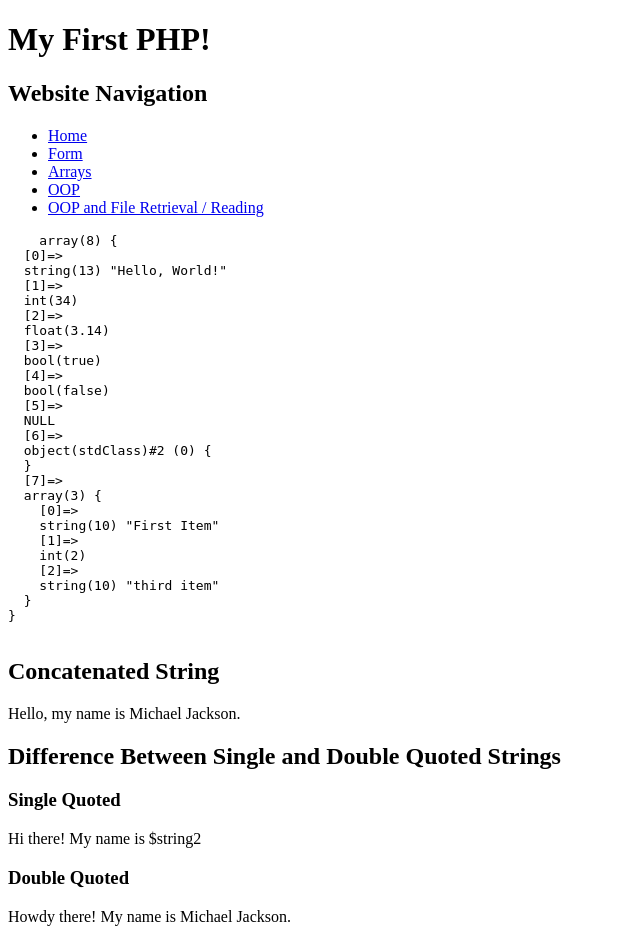
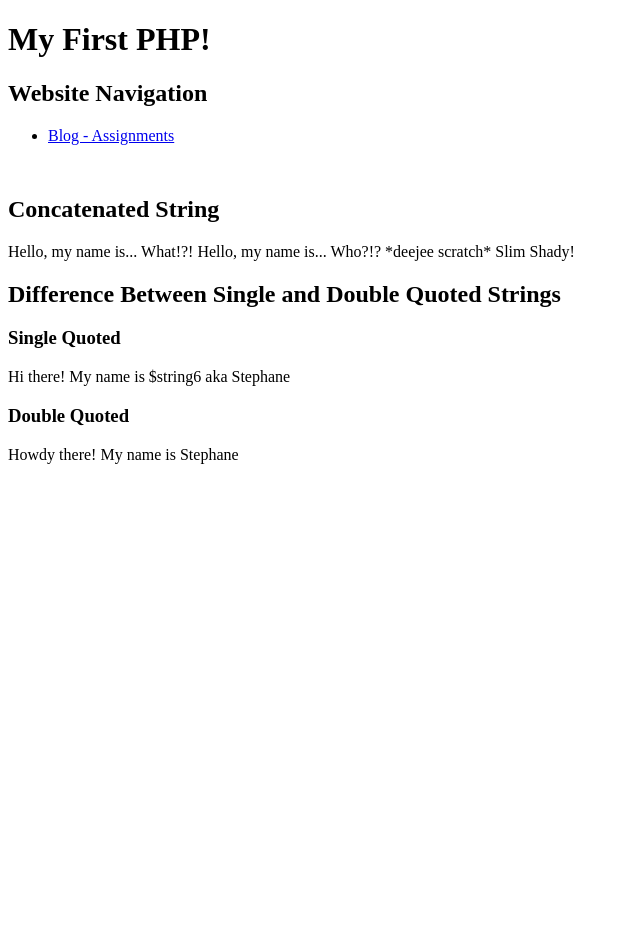
Before and after one commit to svaillancourt/PHP--Blog-Assignment, a PHP site: page / in a window 1280 px wide. Shown: the whole page, without its empty margins (0-640 px from the left). After the commit the page ends 464 px from the top, so only its background shows below. Run offline with PHP 8.4, Linux system fonts and the light colour scheme.

Commit message:
title page edits

```diff
--- a/includes/datatypes.php
+++ b/includes/datatypes.php
@@ -12,19 +12,26 @@ $myMessage = 'My First PHP!';
 /**
  * Data-Types.
  */
-// String.
+
+ // String.
 $myString = 'Hello, World!';
+
 // Integer.
 $myInteger = 34;
+
 // Float / Double.
 $myFloat = 3.14;
+
 // Boolean.
 $myBoolTrue = TRUE;
 $myBoolFalse = false;
+
 // Null.
 $myNull = NULL;
+
 // Object.
 $myObject = new stdClass();
+
 // Array.
 $myArray = ['First Item', 2, 'third item'];
 $myOtherArray = array(
@@ -37,16 +44,23 @@ $myOtherArray = array(
   $myObject,
   $myArray
 );
+
 /**
  * Strings.
  */
-$string1 = 'Hello, my name is ';
-$string2 = 'Michael Jackson.';
+
+$string1 = 'Hello, my name is... ';
+$string2 = 'Slim Shady! ';
+$string3 = 'What!?! ';
+$string4 = 'Who?!? ';
+$string5 = ' *deejee scratch* ';
+$string6 = 'Stephane';
+
 // We concatenate strings using the "." character. ("+" is reserved for addition.)
-$concattedString = $string1 . $string2;
+$concattedString = $string1 . $string3 . $string1 . $string4 . $string5 . $string2;
 // Difference between single and double quotes.
-$mySingleQuoteHelloString = 'Hi there! My name is $string2';
+$mySingleQuoteHelloString = 'Hi there! My name is $string6 aka Stephane';
 // Double quotes are PARSED. PHP checks for variable names to echo out.
-$myDoubleQuoteHelloString = "Howdy there! My name is $string2";
+$myDoubleQuoteHelloString = "Howdy there! My name is $string6";
 // This is more specific, and would be good if you have overlapping variable names.
-$myDoubleQuoteHelloString2 = "Howdy there! My name is {$string2}";
+$myDoubleQuoteHelloString2 = "Hello! My name is {$string6}";
--- a/includes/navigation.php
+++ b/includes/navigation.php
@@ -1,7 +1,7 @@
 <nav>
   <h2>Website Navigation</h2>
   <ul>
-    <li>
+    <!-- <li>
       <a href="./index.php">Home</a>
     </li>
     <li>
@@ -12,9 +12,9 @@
     </li>
     <li>
       <a href="./oop.php">OOP</a>
-    </li>
+    </li> -->
     <li>
-      <a href="./oop-and-file.php">OOP and File Retrieval / Reading</a>
+      <a href="./oop-and-file.php">Blog - Assignments</a>
     </li>
   </ul>
 </nav>
--- a/index.php
+++ b/index.php
@@ -19,7 +19,7 @@ include './includes/datatypes.php';
   <pre>
     <?php
     // Var dump is great for seeing what's inside!
-    var_dump($myOtherArray);
+    // var_dump($myOtherArray);
     ?>
   </pre>
   <h2>Concatenated String</h2>
```
